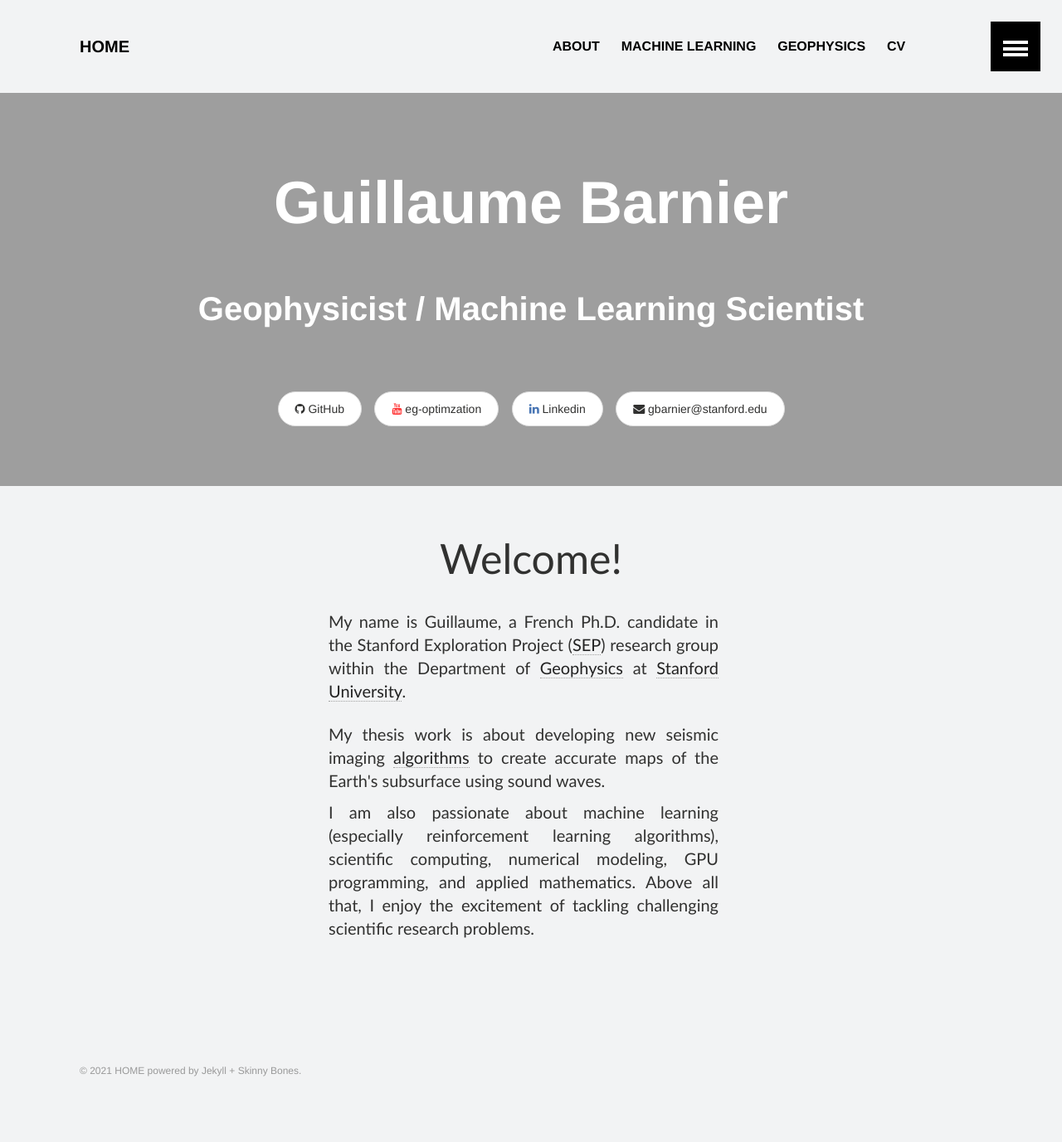
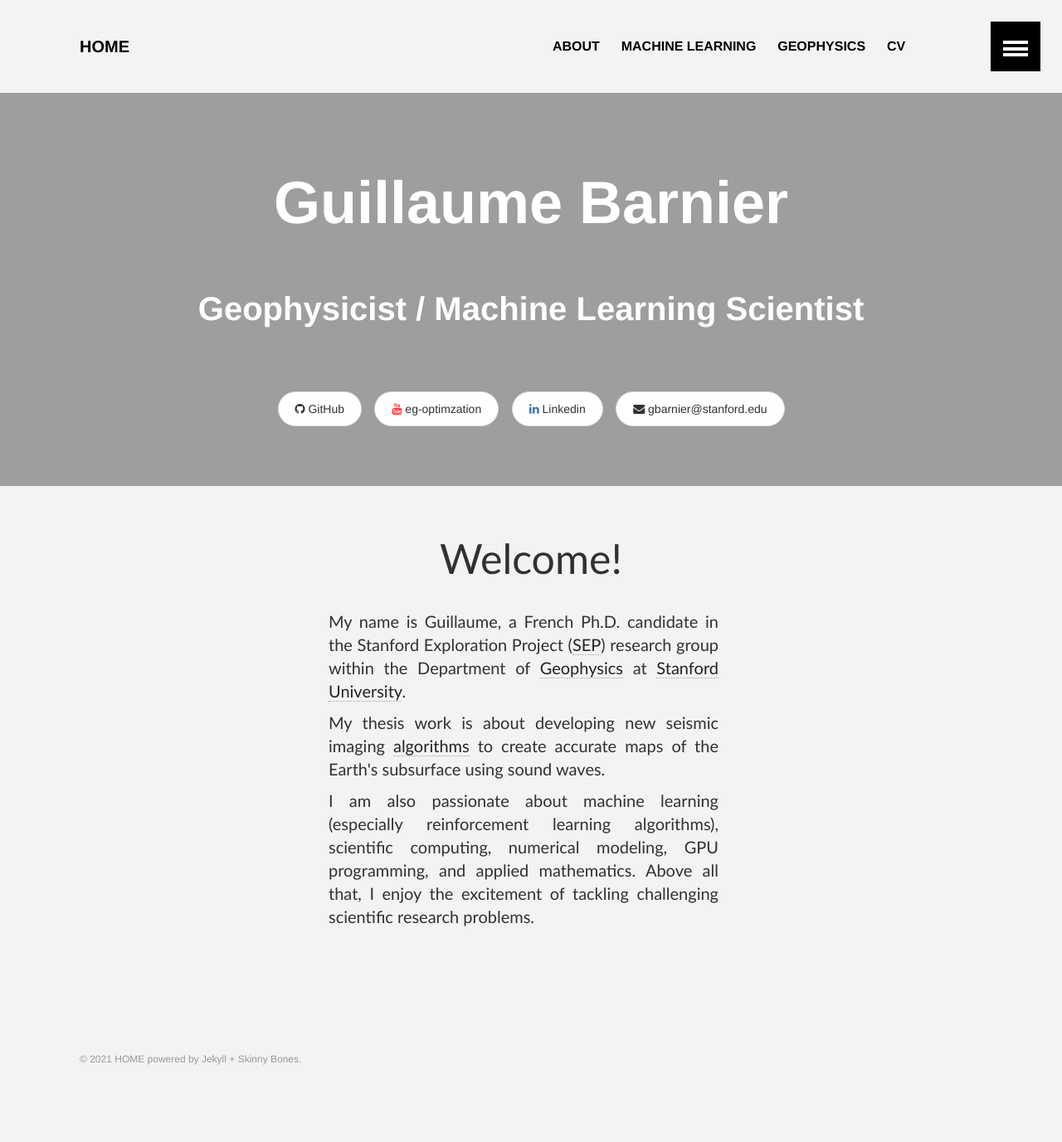
Before and after one commit to gbarnier/gbarnier.github.io, a Jekyll site: the page built from index.md, in a window 1280 px wide. Shown: the whole page at 83% size. Built offline with Jekyll 4.4.1, drawn with Linux system fonts in a browser that asks for light colours.

Commit message:
Update index.md

```diff
--- a/index.md
+++ b/index.md
@@ -7,7 +7,7 @@
 ---
 <body>
     <p style="text-align:center; font-family: Calibri; font-size: 50px;">Welcome!</p>
-    <p style="font-size: 20px;text-align:justify; margin-left: 300px;font-family: Calibri; width: 470px; line-height:1.4;">
+    <p style="font-size: 20px;text-align:justify; margin-left: 300px;font-family: Calibri; width: 470px; line-height:1.4; margin-bottom: -0.5em;">
         My name is Guillaume, a French Ph.D. candidate in the Stanford Exploration Project (<a href="/sep">SEP</a>) research group within the Department of <a href="https://earth.stanford.edu/geophysics">Geophysics</a> at <a href="https://www.stanford.edu">Stanford University</a>.
     </p>
     <p style="font-size: 20px;text-align:justify; margin-left: 300px;margin-bottom: -0.5em; font-family: Calibri; width: 470px; line-height:1.4;">
```
